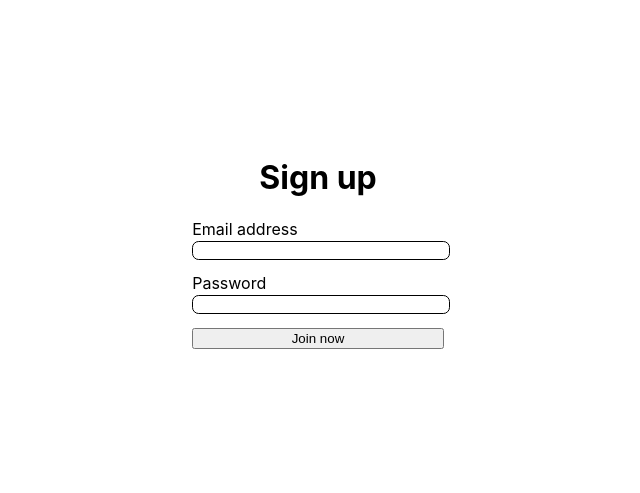
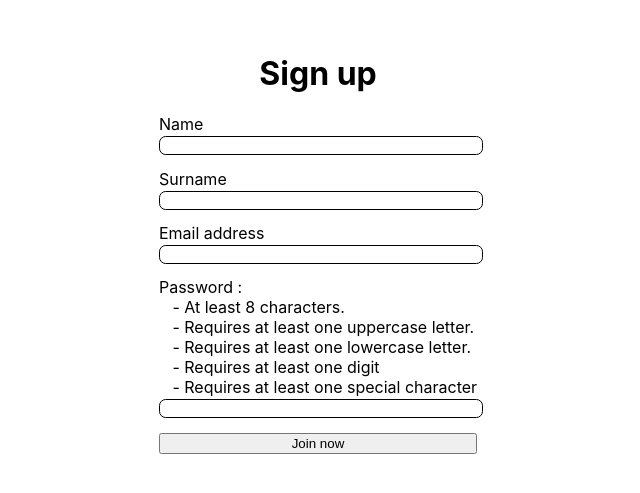
Before and after one commit to LambertDuran/peoplevox, a React (Create React App) app in the folder frontend/: page /signup in a window 1280 px wide. Shown: the part 157-650 px from the top of the page, without its empty margins (322-962 px from the left). Built offline with nearby package versions, Linux system fonts and the light colour scheme.

Commit message:
Improve of the signup page

```diff
--- a/frontend/src/pages/SignUp.tsx
+++ b/frontend/src/pages/SignUp.tsx
@@ -1,20 +1,37 @@
 import { Formik, Form, Field, ErrorMessage } from "formik";
 
 export default function SignUp() {
+  const initialValues = { email: "", password: "", name: "", surname: "" };
   return (
     <div className="container">
       <h1>Sign up</h1>
       <Formik
-        initialValues={{ email: "", password: "" }}
+        initialValues={initialValues}
         validate={(values) => {
-          const errors = { email: "", password: "" };
-          if (!values.email) {
-            errors.email = "Required";
-          } else if (
+          const errors = initialValues;
+
+          // Email
+          if (!values.email) errors.email = "Required";
+          else if (
             !/^[A-Z0-9._%+-]+@[A-Z0-9.-]+\.[A-Z]{2,}$/i.test(values.email)
-          ) {
+          )
             errors.email = "Invalid email address";
-          }
+          else errors.email = "";
+
+          // Password
+          if (!values.password) errors.password = "Required";
+          else if (
+            !/^(?=.*[A-Z])(?=.*[a-z])(?=.*\d)(?=.*[@$!%*?&])[A-Za-z\d@$!%*?&]{8,}$/.test(
+              values.password
+            )
+          )
+            errors.password = "Invalid Format";
+          else errors.password = "";
+
+          // Name
+
+          // Surname
+
           return errors;
         }}
         onSubmit={(values, { setSubmitting }) => {
@@ -26,10 +43,27 @@ export default function SignUp() {
       >
         {({ isSubmitting }) => (
           <Form>
+            <div>Name</div>
+            <Field className="input" name="name" />
+            <ErrorMessage className="error" name="name" component="div" />
+            <div>Surname</div>
+            <Field className="input" name="surname" />
+            <ErrorMessage className="error" name="surname" component="div" />
             <div>Email address</div>
             <Field className="input" type="email" name="email" />
-            <ErrorMessage name="email" component="div" className="error" />
-            <div>Password</div>
+            <ErrorMessage className="error" name="email" component="div" />
+            <div>Password :</div>
+            <div>&nbsp;&nbsp;&nbsp;- At least 8 characters.</div>
+            <div>
+              &nbsp;&nbsp;&nbsp;- Requires at least one uppercase letter.
+            </div>
+            <div>
+              &nbsp;&nbsp;&nbsp;- Requires at least one lowercase letter.
+            </div>
+            <div>&nbsp;&nbsp;&nbsp;- Requires at least one digit</div>
+            <div>
+              &nbsp;&nbsp;&nbsp;- Requires at least one special character
+            </div>
             <Field className="input" type="password" name="password" />
             <ErrorMessage className="error" name="password" component="div" />
             <button
```
